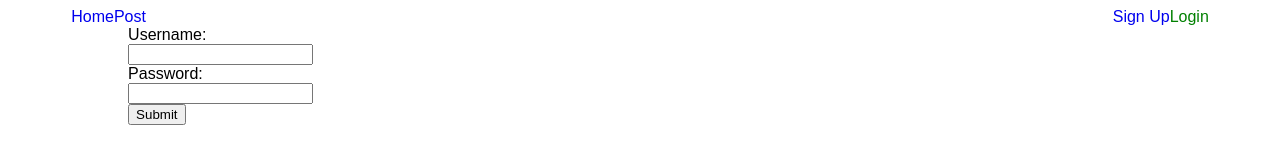
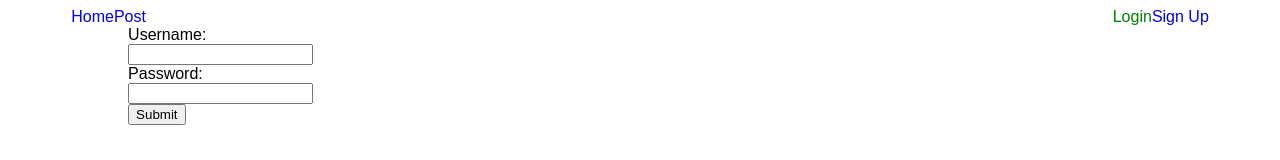
Before and after one commit to NewRasputin/blog, a Vue app: page /login in a window 1280 px wide. Shown: the top 160 px of the page. Built offline with nearby package versions, Linux system fonts and the light colour scheme; the HTML template or start-up script is replaced by a standard one; a web font is replaced by a local one; what vue-resource would draw is missing.

Commit message:
Moved signup link

```diff
--- a/src/App.vue
+++ b/src/App.vue
@@ -4,8 +4,8 @@
       <router-link to="/" exact>Home</router-link>
       <router-link to="/post">Post</router-link>
       <div class="right">
+        <router-link to="/login">Login</router-link>
         <router-link to="/signup">Sign Up</router-link>
-        <router-link to="/login">Login</router-link>
       </div>
     </div>
     <div class="container">
```
